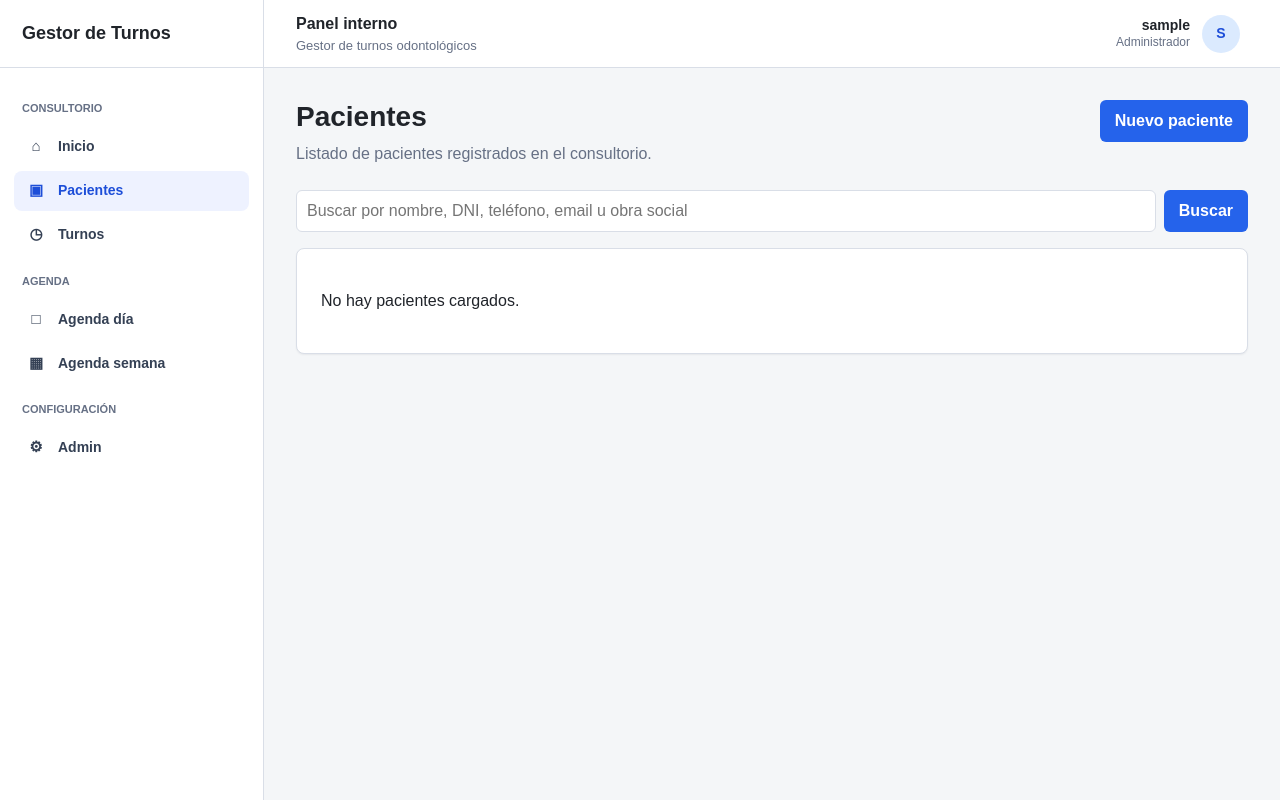
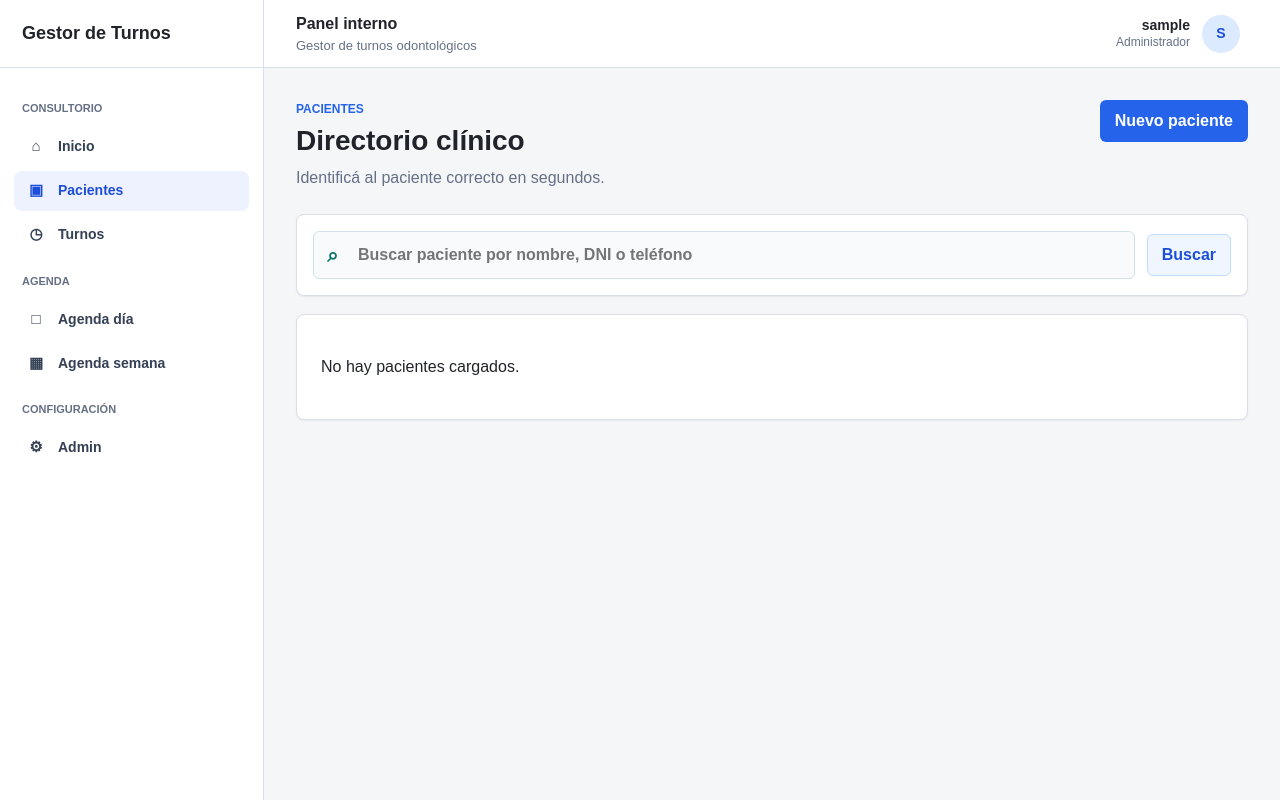
Before and after one commit to Lukillas09/gestor-turnos-odontologia, a Django app: page /pacientes/ in a window 1280 px wide. Run offline with Django 5.2, Linux system fonts and the light colour scheme; the visitor is signed in with stand-in values (Sample User, id 1); data that the repository does not hold is empty.

Commit message:
Rediseña listado clínico de pacientes

```diff
--- a/app/pacientes/templates/pacientes/paciente_list.html
+++ b/app/pacientes/templates/pacientes/paciente_list.html
@@ -5,74 +5,89 @@
 {% block content %}
     <div class="page-header">
         <div>
-            <h1>Pacientes</h1>
-            <p class="subtitle">Listado de pacientes registrados en el consultorio.</p>
+            <p class="eyebrow">Pacientes</p>
+            <h1>Directorio clínico</h1>
+            <p class="subtitle">Identificá al paciente correcto en segundos.</p>
         </div>
         {% if puede_gestionar_pacientes %}
             <a class="button" href="{% url 'pacientes:crear' %}">Nuevo paciente</a>
         {% endif %}
     </div>
 
-    <div class="toolbar">
-        <form class="search-form" method="get">
+    <section class="patient-search-panel" aria-label="Búsqueda de pacientes">
+        <form class="patient-search-form" method="get">
+            <div class="patient-search-field">
+                <span aria-hidden="true">⌕</span>
                 <input
                     type="search"
                     name="q"
                     value="{{ busqueda }}"
-                placeholder="Buscar por nombre, DNI, teléfono, email u obra social"
-                aria-label="Buscar pacientes"
+                    placeholder="Buscar paciente por nombre, DNI o teléfono"
+                    aria-label="Buscar paciente por nombre, DNI o teléfono"
                 >
-            <button type="submit">Buscar</button>
+            </div>
+            <div class="patient-search-actions">
+                <button class="button-soft-primary" type="submit">Buscar</button>
                 {% if busqueda %}
                     <a class="button button-secondary" href="{% url 'pacientes:lista' %}">Limpiar</a>
                 {% endif %}
+            </div>
         </form>
+    </section>
+
+    {% if pacientes %}
+        <section class="patient-card-list" aria-label="Listado de pacientes">
+            {% for paciente in pacientes %}
+                <article class="patient-list-card">
+                    <div class="patient-card-identity">
+                        <div class="patient-avatar" aria-hidden="true">
+                            {% if paciente.apellido %}{{ paciente.apellido|first|upper }}{% else %}{{ paciente.nombre|first|upper }}{% endif %}
+                        </div>
+                        <div class="patient-card-main">
+                            <h2>
+                                <a class="patient-card-main-link" href="{% url 'pacientes:detalle' paciente.pk %}">
+                                    {{ paciente.nombre }} {{ paciente.apellido }}
+                                </a>
+                            </h2>
+                            <div class="patient-card-meta">
+                                <span>DNI {{ paciente.documento|default:"-" }}</span>
+                                <span>{{ paciente.obra_social|default:"Sin obra social" }}</span>
+                            </div>
+                        </div>
                     </div>
 
-    {% if pacientes %}
-        <div class="table-wrap">
-            <table>
-                <thead>
-                    <tr>
-                        <th>Apellido</th>
-                        <th>Nombre</th>
-                        <th>DNI</th>
-                        <th>Teléfono</th>
-                        <th>Email</th>
-                        <th>Obra social</th>
-                        <th>Acciones</th>
-                    </tr>
-                </thead>
-                <tbody>
-                    {% for paciente in pacientes %}
-                        <tr>
-                            <td>
-                                <a href="{% url 'pacientes:detalle' paciente.pk %}">{{ paciente.apellido }}</a>
-                            </td>
-                            <td>
-                                <a href="{% url 'pacientes:detalle' paciente.pk %}">{{ paciente.nombre }}</a>
-                            </td>
-                            <td>{{ paciente.documento|default:"-" }}</td>
-                            <td>{{ paciente.telefono|default:"-" }}</td>
-                            <td>{{ paciente.email|default:"-" }}</td>
-                            <td>{{ paciente.obra_social|default:"-" }}</td>
-                            <td>
-                                <a class="text-link" href="{% url 'pacientes:detalle' paciente.pk %}">Ver</a>
-                                {% if puede_gestionar_historias_clinicas %}
-                                    <a class="text-link" href="{% url 'historias:lista_paciente' paciente.pk %}">Historia</a>
+                    <div class="patient-card-info">
+                        <div>
+                            <span>Teléfono</span>
+                            <strong>{{ paciente.telefono|default:"No cargado" }}</strong>
+                        </div>
+                        <div>
+                            <span>Email</span>
+                            <strong>{{ paciente.email|default:"No cargado" }}</strong>
+                        </div>
+                        <div>
+                            <span>Último turno</span>
+                            {% if paciente.ultimo_turno %}
+                                <strong>
+                                    {{ paciente.ultimo_turno.fecha|date:"d/m/Y" }}
+                                    {{ paciente.ultimo_turno.hora_inicio|time:"H:i" }}
+                                </strong>
+                                <small>{{ paciente.ultimo_turno.get_estado_display }}</small>
+                            {% else %}
+                                <strong>Sin turnos</strong>
                             {% endif %}
+                        </div>
+                    </div>
+
+                    <div class="patient-card-actions">
+                        <a class="button button-small" href="{% url 'pacientes:detalle' paciente.pk %}">Ver perfil</a>
                         {% if puede_gestionar_pacientes %}
-                                    <a class="text-link" href="{% url 'pacientes:editar' paciente.pk %}">Editar</a>
+                            <a class="button button-secondary button-small" href="{% url 'pacientes:editar' paciente.pk %}">Editar</a>
                         {% endif %}
-                                {% if puede_borrar_pacientes %}
-                                    <a class="text-link danger-link" href="{% url 'pacientes:borrar' paciente.pk %}">Borrar</a>
-                                {% endif %}
-                            </td>
-                        </tr>
+                    </div>
+                </article>
             {% endfor %}
-                </tbody>
-            </table>
-        </div>
+        </section>
     {% else %}
         <div class="empty-state">
             {% if busqueda %}
@@ -84,7 +99,7 @@
     {% endif %}
 
     {% if is_paginated %}
-        <div class="form-actions">
+        <nav class="pagination-actions" aria-label="Paginación de pacientes">
             {% if page_obj.has_previous %}
                 <a class="button button-secondary" href="?page={{ page_obj.previous_page_number }}{% if busqueda %}&q={{ busqueda|urlencode }}{% endif %}">Anterior</a>
             {% endif %}
@@ -92,6 +107,6 @@
             {% if page_obj.has_next %}
                 <a class="button button-secondary" href="?page={{ page_obj.next_page_number }}{% if busqueda %}&q={{ busqueda|urlencode }}{% endif %}">Siguiente</a>
             {% endif %}
-        </div>
+        </nav>
     {% endif %}
 {% endblock %}
--- a/app/pacientes/views.py
+++ b/app/pacientes/views.py
@@ -2,7 +2,7 @@ import logging
 
 from django.contrib import messages
 from django.db import transaction
-from django.db.models import Count, Q
+from django.db.models import Count, Prefetch, Q
 from django.shortcuts import get_object_or_404
 from django.urls import reverse_lazy
 from django.utils import timezone
@@ -50,11 +50,23 @@ class PacienteListView(VerPacientesRequeridoMixin, ListView):
                 | Q(obra_social__icontains=busqueda)
             )
 
-        return queryset
+        return queryset.prefetch_related(
+            Prefetch(
+                "turnos",
+                queryset=Turno.objects.select_related(
+                    "odontologo",
+                    "odontologo__usuario",
+                ).order_by("-fecha", "-hora_inicio"),
+                to_attr="turnos_ordenados",
+            )
+        )
 
     def get_context_data(self, **kwargs):
         context = super().get_context_data(**kwargs)
         context["busqueda"] = self.request.GET.get("q", "").strip()
+        for paciente in context["pacientes"]:
+            turnos = getattr(paciente, "turnos_ordenados", [])
+            paciente.ultimo_turno = turnos[0] if turnos else None
         return context
 
 
--- a/app/templates/base.html
+++ b/app/templates/base.html
@@ -885,6 +885,176 @@
             justify-content: flex-start;
         }
 
+        .patient-search-panel {
+            margin-bottom: 18px;
+            border: 1px solid var(--line);
+            border-radius: 8px;
+            padding: 16px;
+            background: var(--surface);
+            box-shadow: var(--shadow);
+        }
+
+        .patient-search-form {
+            display: grid;
+            grid-template-columns: minmax(0, 1fr) auto;
+            gap: 12px;
+            align-items: center;
+        }
+
+        .patient-search-field {
+            position: relative;
+            display: flex;
+            align-items: center;
+        }
+
+        .patient-search-field span {
+            position: absolute;
+            left: 14px;
+            z-index: 1;
+            color: #0f766e;
+            font-size: 20px;
+            font-weight: 800;
+        }
+
+        .patient-search-field input {
+            min-height: 48px;
+            padding-left: 44px;
+            border-color: #cfe4ea;
+            background: #f8fafc;
+            font-weight: 600;
+        }
+
+        .patient-search-actions,
+        .patient-card-actions,
+        .pagination-actions {
+            display: flex;
+            flex-wrap: wrap;
+            gap: 10px;
+            align-items: center;
+            justify-content: flex-end;
+        }
+
+        .patient-card-list {
+            display: grid;
+            gap: 14px;
+        }
+
+        .patient-list-card {
+            position: relative;
+            display: grid;
+            grid-template-columns: minmax(260px, 1.1fr) minmax(280px, 1fr) auto;
+            gap: 18px;
+            align-items: center;
+            border: 1px solid #d7e8ee;
+            border-radius: 8px;
+            padding: 18px;
+            background: var(--surface);
+            box-shadow: var(--shadow);
+            transition: border-color 160ms ease, box-shadow 160ms ease, transform 160ms ease;
+        }
+
+        .patient-list-card:hover,
+        .patient-list-card:focus-within {
+            border-color: #8bd3dd;
+            box-shadow: 0 8px 20px rgba(15, 23, 42, 0.08);
+            transform: translateY(-1px);
+        }
+
+        .patient-card-identity {
+            display: flex;
+            gap: 14px;
+            align-items: center;
+            min-width: 0;
+        }
+
+        .patient-avatar {
+            width: 48px;
+            height: 48px;
+            display: grid;
+            place-items: center;
+            flex: 0 0 auto;
+            border-radius: 999px;
+            background: #e0f2fe;
+            color: #0369a1;
+            font-size: 18px;
+            font-weight: 800;
+        }
+
+        .patient-card-main {
+            min-width: 0;
+        }
+
+        .patient-card-main h2 {
+            margin-bottom: 6px;
+            font-size: 21px;
+        }
+
+        .patient-card-main-link {
+            color: var(--text);
+            text-decoration: none;
+        }
+
+        .patient-card-main-link::after {
+            content: "";
+            position: absolute;
+            inset: 0;
+            z-index: 1;
+            border-radius: 8px;
+        }
+
+        .patient-card-meta {
+            display: flex;
+            flex-wrap: wrap;
+            gap: 8px;
+        }
+
+        .patient-card-meta span {
+            display: inline-flex;
+            border-radius: 999px;
+            padding: 4px 9px;
+            background: #f1f5f9;
+            color: #475467;
+            font-size: 12px;
+            font-weight: 800;
+        }
+
+        .patient-card-info {
+            display: grid;
+            grid-template-columns: repeat(3, minmax(0, 1fr));
+            gap: 12px;
+            min-width: 0;
+        }
+
+        .patient-card-info div {
+            min-width: 0;
+        }
+
+        .patient-card-info span,
+        .patient-card-info small {
+            display: block;
+            color: var(--muted);
+            font-size: 12px;
+            font-weight: 700;
+        }
+
+        .patient-card-info strong {
+            display: block;
+            margin-top: 2px;
+            overflow-wrap: anywhere;
+            color: #263645;
+            font-size: 14px;
+        }
+
+        .patient-card-actions {
+            position: relative;
+            z-index: 2;
+            min-width: max-content;
+        }
+
+        .pagination-actions {
+            margin-top: 18px;
+        }
+
         .dashboard-grid-secondary {
             margin-top: 18px;
         }
@@ -1665,6 +1835,9 @@
             .clinical-alert-grid,
             .clinical-indicator-grid,
             .admin-data-grid,
+            .patient-search-form,
+            .patient-list-card,
+            .patient-card-info,
             .public-profile,
             .public-slot-grid,
             .public-reservation-summary,
@@ -1674,7 +1847,10 @@
             }
 
             .clinical-actions,
-            .clinical-action-group {
+            .clinical-action-group,
+            .patient-search-actions,
+            .patient-card-actions,
+            .pagination-actions {
                 align-items: stretch;
                 justify-content: flex-start;
                 flex-direction: column;
```
Lines whose indentation alone changed are shown as unchanged.
